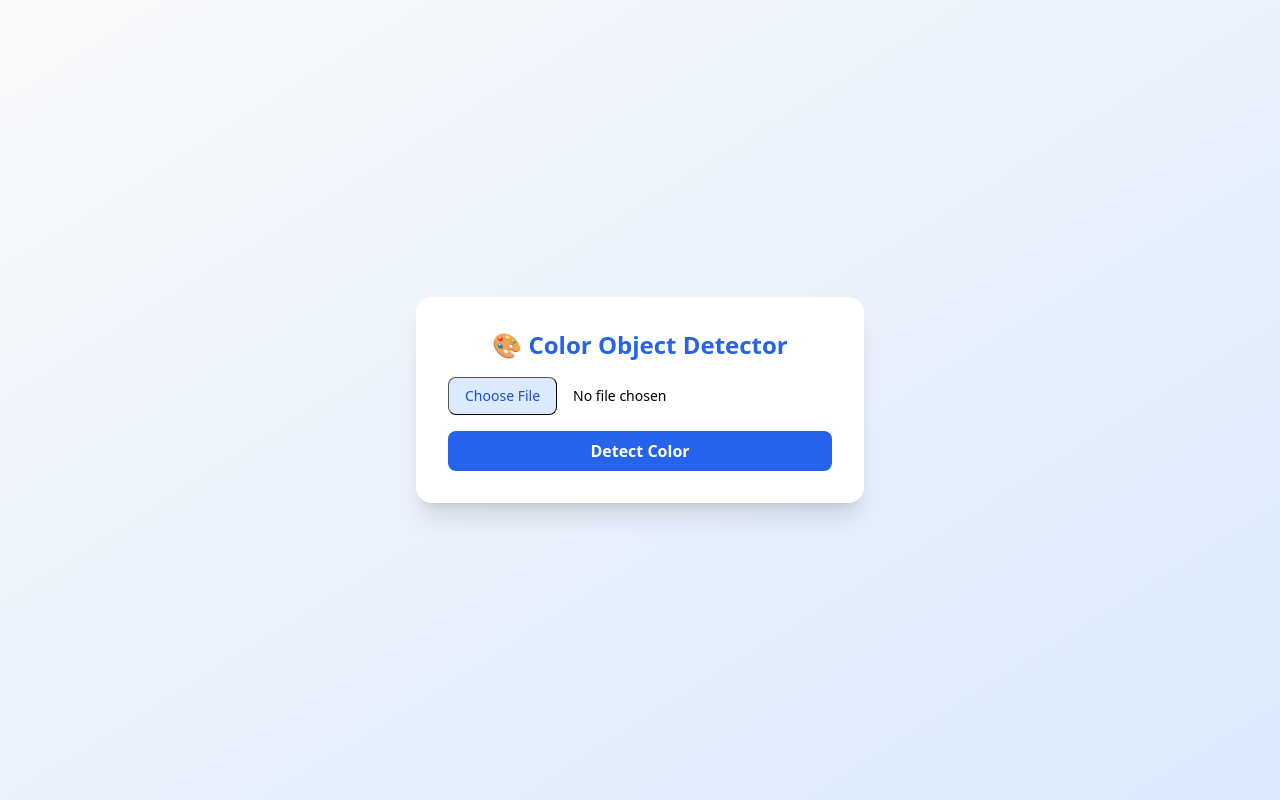
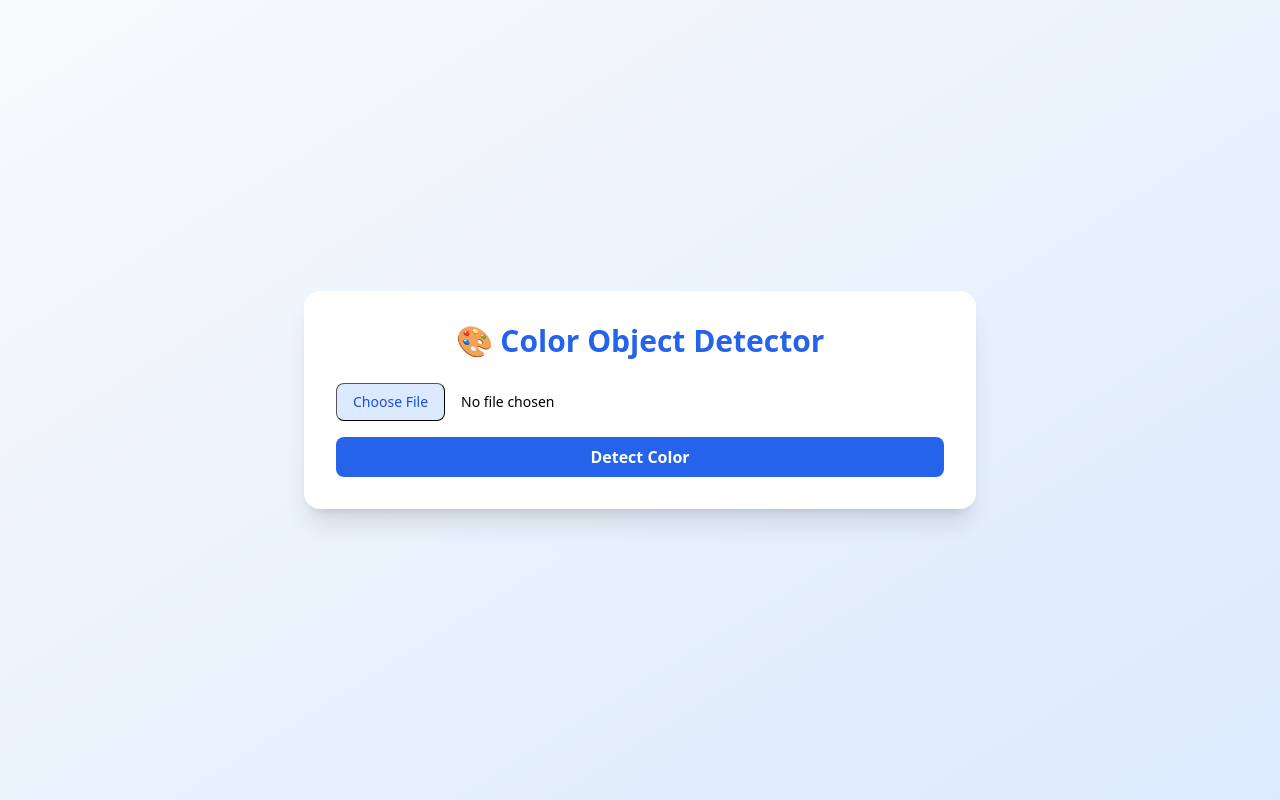
Before and after one commit to primyst/color-detector, a React (Vite) app in the folder frontend/: page / in a window 1280 px wide. Built offline with nearby package versions, Linux system fonts and the light colour scheme; no server answers.

Commit message:
Update App.tsx

```diff
--- a/frontend/src/App.tsx
+++ b/frontend/src/App.tsx
@@ -3,40 +3,46 @@ import axios from 'axios'
 
 function App() {
   const [image, setImage] = useState<File | null>(null)
+  const [preview, setPreview] = useState<string | null>(null)
   const [result, setResult] = useState<string | null>(null)
   const [loading, setLoading] = useState(false)
 
+  const apiBaseUrl = import.meta.env.VITE_API_BASE_URL || 'http://localhost:5000'
+
   const handleFileChange = (e: React.ChangeEvent<HTMLInputElement>) => {
     const file = e.target.files?.[0] || null
+    if (file) {
       setImage(file)
       setResult(null)
+      setPreview(URL.createObjectURL(file))
+    }
   }
 
   const handleUpload = async () => {
     if (!image) return
     setLoading(true)
-
     const formData = new FormData()
     formData.append('image', image)
 
     try {
-      const res = await axios.post('http://localhost:5000/detect', formData, {
+      const res = await axios.post(`${apiBaseUrl}/detect`, formData, {
         responseType: 'blob',
       })
-
       const url = URL.createObjectURL(res.data)
       setResult(url)
     } catch (err) {
-      alert('Failed to process image.')
+      alert('Failed to detect color. Check backend URL.')
     } finally {
       setLoading(false)
     }
   }
 
   return (
-    <div className="min-h-screen bg-gradient-to-br from-gray-50 to-blue-100 flex items-center justify-center px-4">
-      <div className="bg-white shadow-xl rounded-2xl p-8 max-w-md w-full">
-        <h1 className="text-2xl font-bold mb-4 text-center text-blue-600">🎨 Color Object Detector</h1>
+    <div className="min-h-screen bg-gradient-to-br from-gray-50 to-blue-100 flex items-center justify-center px-4 py-10">
+      <div className="bg-white shadow-xl rounded-2xl p-8 w-full max-w-2xl">
+        <h1 className="text-3xl font-bold text-center text-blue-600 mb-6">
+          🎨 Color Object Detector
+        </h1>
 
         <input
           type="file"
@@ -57,14 +63,28 @@ function App() {
           {loading ? 'Processing...' : 'Detect Color'}
         </button>
 
+        {(preview || result) && (
+          <div className="grid grid-cols-1 md:grid-cols-2 gap-6 mt-8 items-start">
+            {preview && (
+              <div className="text-center">
+                <h2 className="font-medium text-gray-700 mb-2">Original</h2>
+                <img
+                  src={preview}
+                  alt="Original"
+                  className="rounded-lg shadow border"
+                />
+              </div>
+            )}
             {result && (
-          <div className="mt-6 text-center">
-            <h2 className="text-lg font-medium mb-2 text-gray-700">Detected Result</h2>
+              <div className="text-center">
+                <h2 className="font-medium text-gray-700 mb-2">Detected</h2>
                 <img
                   src={result}
                   alt="Detected"
-              className="rounded-lg shadow-md border border-gray-200"
+                  className="rounded-lg shadow border"
                 />
+              </div>
+            )}
           </div>
         )}
       </div>
```
Lines whose indentation alone changed are shown as unchanged.
